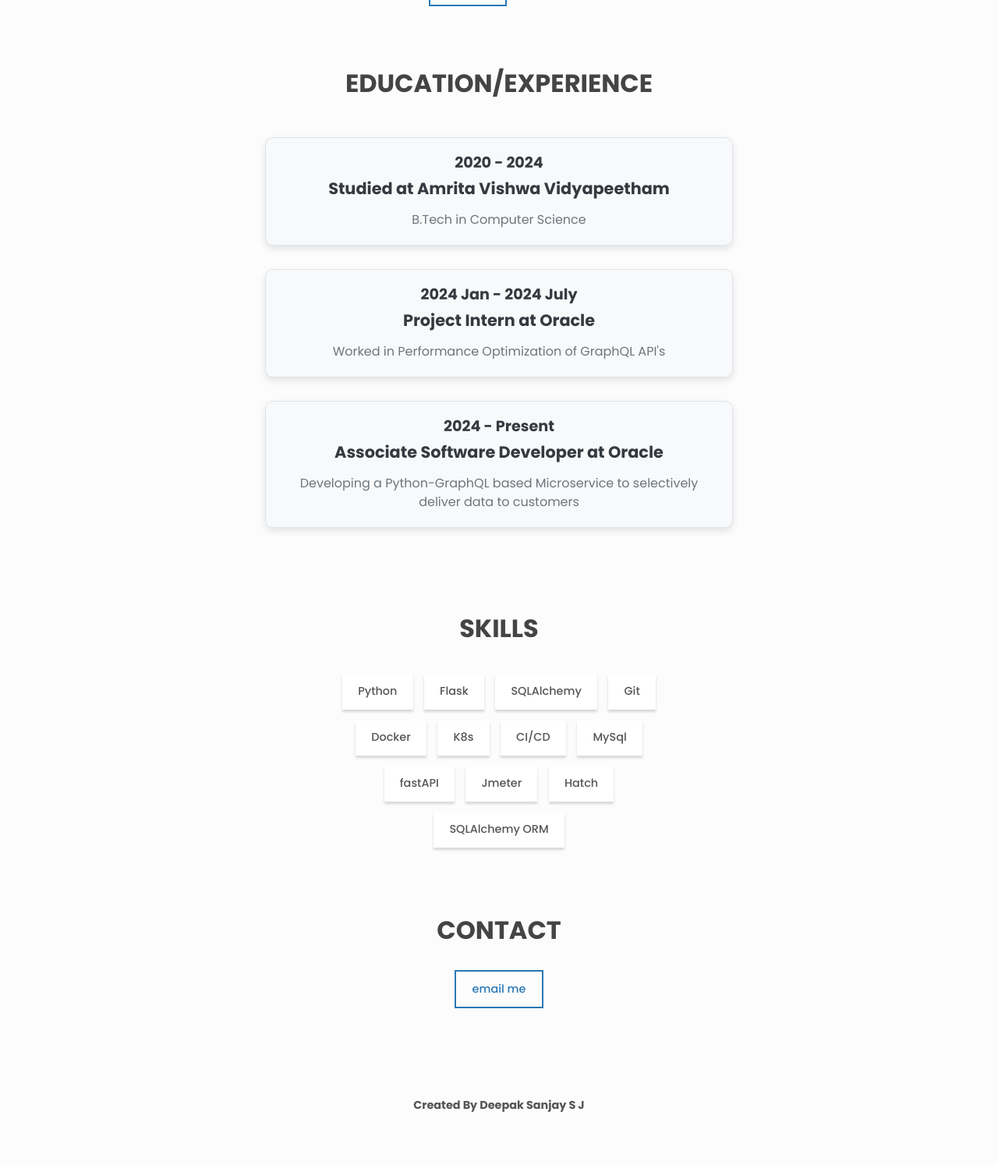
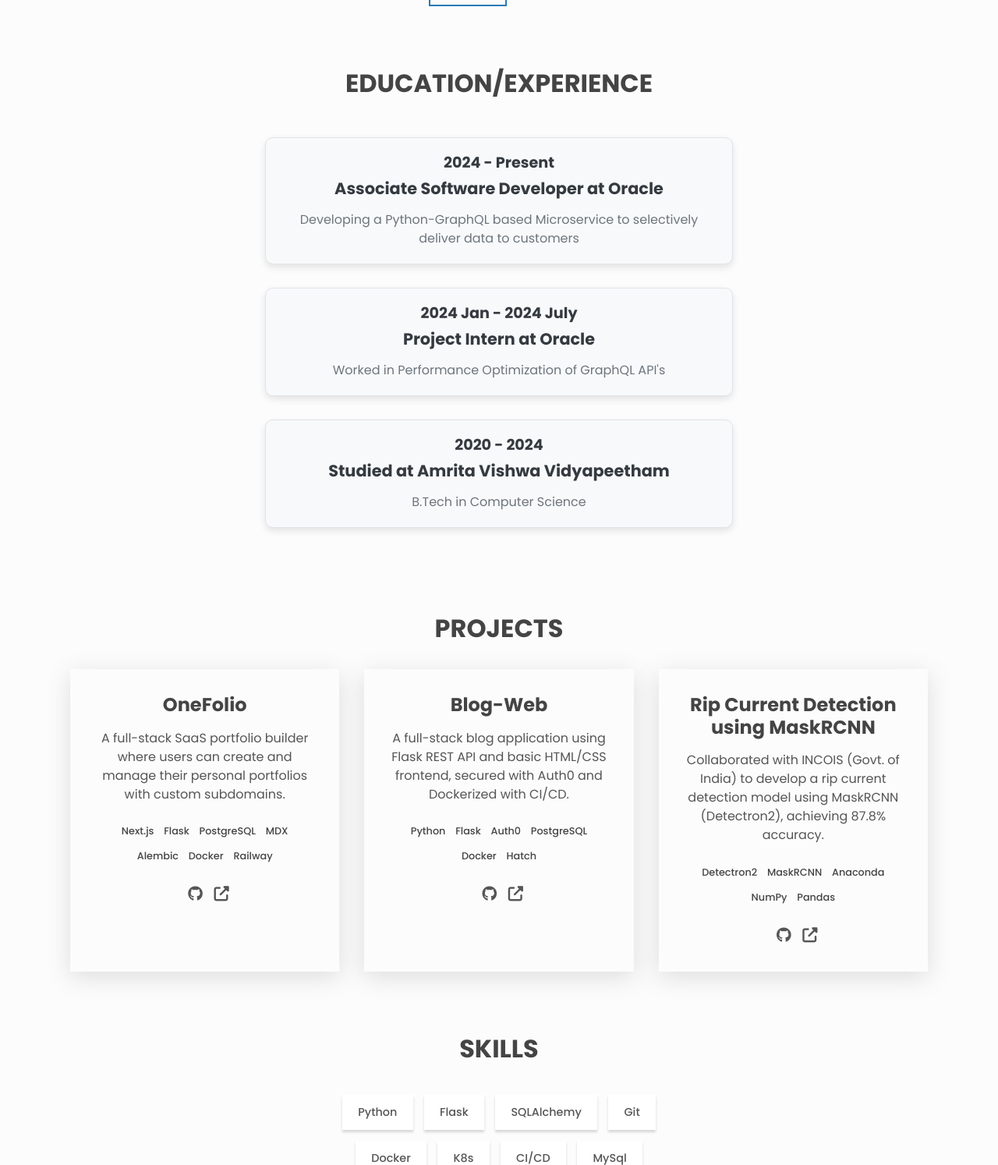
Before and after one commit to DeepakSan/landing-page-vercel, a Flask app: page / in a window 1280 px wide. Shown: the part 519-2013 px from the top of the page at 78% size. Before the commit the page ends 1945 px from the top, so only its background shows below. Run offline with Flask 3, Linux system fonts and the light colour scheme; some libraries are stand-ins or nearby versions.

Commit message:
add projects

```diff
--- a/templates/index.html
+++ b/templates/index.html
@@ -95,21 +95,6 @@
       <section id="experience" class="section experience">
         <h2 class="section__title">Education/Experience</h2>
         <div class="experience-container">
-            <div class="experience-item">
-              <div class="experience-details">
-                <h2 class="experience-year">2020 - 2024</h2>
-                <h3 class="experience-title">Studied at Amrita Vishwa Vidyapeetham</h3>
-                <p class="experience-description">B.Tech in Computer Science</p>
-              </div>
-            </div>
-
-            <div class="experience-item">
-              <div class="experience-details">
-                <h2 class="experience-year">2024 Jan - 2024 July</h2>
-                <h3 class="experience-title">Project Intern at Oracle</h3>
-                <p class="experience-description">Worked in Performance Optimization of GraphQL API's</p>
-              </div>
-            </div>
 
           <div class="experience-item">
             <div class="experience-details">
@@ -118,35 +103,51 @@
               <p class="experience-description">Developing a Python-GraphQL based Microservice to selectively deliver data to customers</p>
             </div>
           </div>
+          <div class="experience-item">
+            <div class="experience-details">
+              <h2 class="experience-year">2024 Jan - 2024 July</h2>
+              <h3 class="experience-title">Project Intern at Oracle</h3>
+              <p class="experience-description">Worked in Performance Optimization of GraphQL API's</p>
+            </div>
+          </div>
+          <div class="experience-item">
+            <div class="experience-details">
+              <h2 class="experience-year">2020 - 2024</h2>
+              <h3 class="experience-title">Studied at Amrita Vishwa Vidyapeetham</h3>
+              <p class="experience-description">B.Tech in Computer Science</p>
+            </div>
+          </div>
           </div>
       </section>
-      <!-- Projects -->
-      <!-- <section id="projects" class="section projects">
+      <section id="projects" class="section projects">
         <h2 class="section__title">Projects</h2>
 
         <div class="projects__grid">
+
+          <!-- OneFolio -->
           <div class="project">
-            <h3>Project 1</h3>
+            <h3>OneFolio</h3>
             <p class="project__description">
-              Ipsum accusamus ea excepturi aliquid eligendi amet. Explicabo
-              sapiente debitis labore sed ipsam Mollitia repellat illum quod
-              unde beatae Quis
+              A full-stack SaaS portfolio builder where users can create and manage their personal portfolios with custom subdomains.
             </p>
             <ul class="project__stack">
-              <li class="project__stack-item">SASS</li>
-              <li class="project__stack-item">TypeScript</li>
-              <li class="project__stack-item">React</li>
+              <li class="project__stack-item">Next.js</li>
+              <li class="project__stack-item">Flask</li>
+              <li class="project__stack-item">PostgreSQL</li>
+              <li class="project__stack-item">MDX</li>
+              <li class="project__stack-item">Alembic</li>
+              <li class="project__stack-item">Docker</li>
+              <li class="project__stack-item">Railway</li>
             </ul>
-
             <a
-              href="https://github.com"
+              href="https://github.com/your-username/onefolio"
               aria-label="source code"
               class="link link--icon"
             >
               <i aria-hidden="true" class="fab fa-github"></i>
             </a>
             <a
-              href="https://example.com"
+              href="https://onefolio.example.com"
               aria-label="live preview"
               class="link link--icon"
             >
@@ -154,28 +155,29 @@
             </a>
           </div>
 
+          <!-- Blog-Web -->
           <div class="project">
-            <h3>Project 2</h3>
+            <h3>Blog-Web</h3>
             <p class="project__description">
-              Ipsum accusamus ea excepturi aliquid eligendi amet. Explicabo
-              sapiente debitis labore sed ipsam Mollitia repellat illum quod
-              unde beatae Quis
+              A full-stack blog application using Flask REST API and basic HTML/CSS frontend, secured with Auth0 and Dockerized with CI/CD.
             </p>
             <ul class="project__stack">
-              <li class="project__stack-item">SASS</li>
-              <li class="project__stack-item">TypeScript</li>
-              <li class="project__stack-item">React</li>
+              <li class="project__stack-item">Python</li>
+              <li class="project__stack-item">Flask</li>
+              <li class="project__stack-item">Auth0</li>
+              <li class="project__stack-item">PostgreSQL</li>
+              <li class="project__stack-item">Docker</li>
+              <li class="project__stack-item">Hatch</li>
             </ul>
-
             <a
-              href="https://github.com"
+              href="https://github.com/your-username/blog-web"
               aria-label="source code"
               class="link link--icon"
             >
               <i aria-hidden="true" class="fab fa-github"></i>
             </a>
             <a
-              href="https://example.com"
+              href="https://blogweb.example.com"
               aria-label="live preview"
               class="link link--icon"
             >
@@ -183,36 +185,38 @@
             </a>
           </div>
 
+          <!-- Rip Current Detection -->
           <div class="project">
-            <h3>Project 3</h3>
+            <h3>Rip Current Detection using MaskRCNN</h3>
             <p class="project__description">
-              Ipsum accusamus ea excepturi aliquid eligendi amet. Explicabo
-              sapiente debitis labore sed ipsam Mollitia repellat illum quod
-              unde beatae Quis
+              Collaborated with INCOIS (Govt. of India) to develop a rip current detection model using MaskRCNN (Detectron2), achieving 87.8% accuracy.
             </p>
             <ul class="project__stack">
-              <li class="project__stack-item">SASS</li>
-              <li class="project__stack-item">TypeScript</li>
-              <li class="project__stack-item">React</li>
+              <li class="project__stack-item">Detectron2</li>
+              <li class="project__stack-item">MaskRCNN</li>
+              <li class="project__stack-item">Anaconda</li>
+              <li class="project__stack-item">NumPy</li>
+              <li class="project__stack-item">Pandas</li>
             </ul>
-
             <a
-              href="https://github.com"
+              href="https://github.com/your-username/rip-current-detection"
               aria-label="source code"
               class="link link--icon"
             >
               <i aria-hidden="true" class="fab fa-github"></i>
             </a>
             <a
-              href="https://example.com"
+              href="https://ripcurrent.example.com"
               aria-label="live preview"
               class="link link--icon"
             >
               <i aria-hidden="true" class="fas fa-external-link-alt"></i>
             </a>
           </div>
+
         </div>
-      </section> -->
+      </section>
+
 
       <!-- Skills -->
       <section class="section skills" id="skills">
```
Lines whose indentation alone changed are shown as unchanged.
